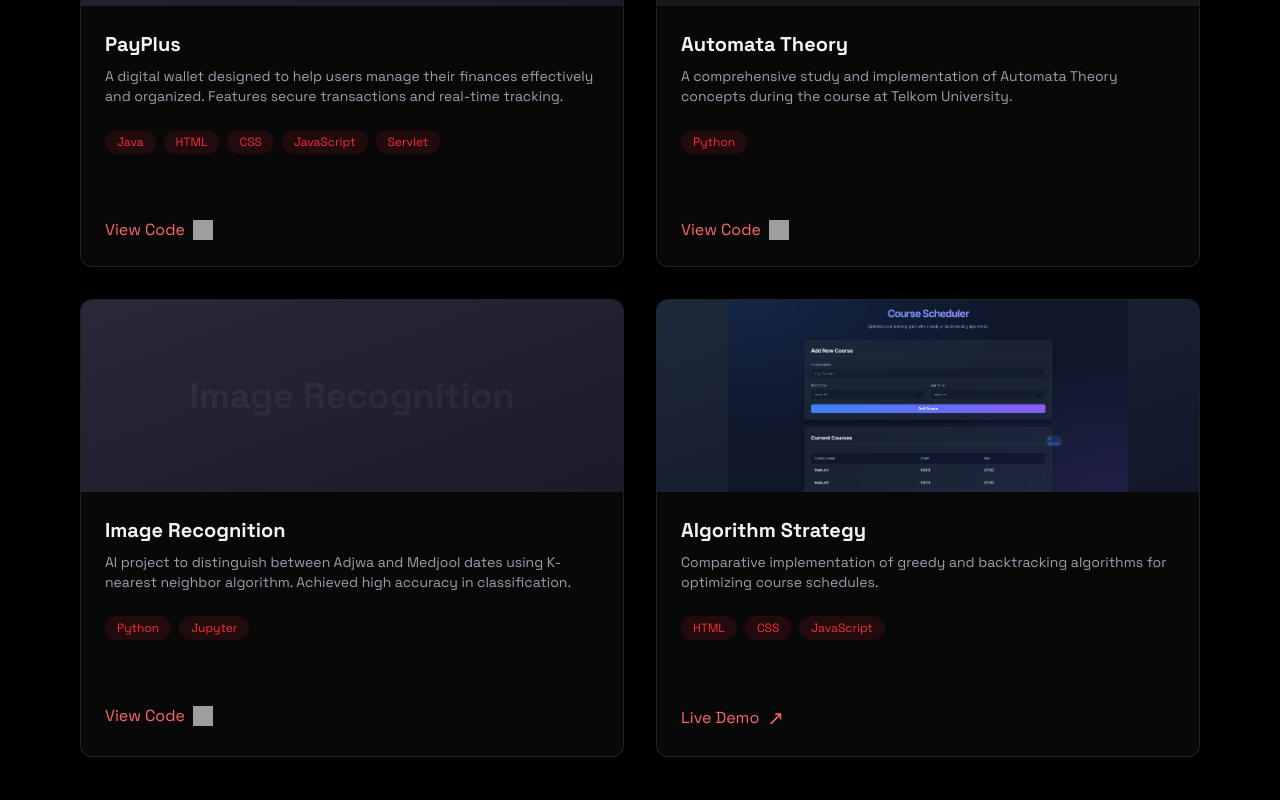
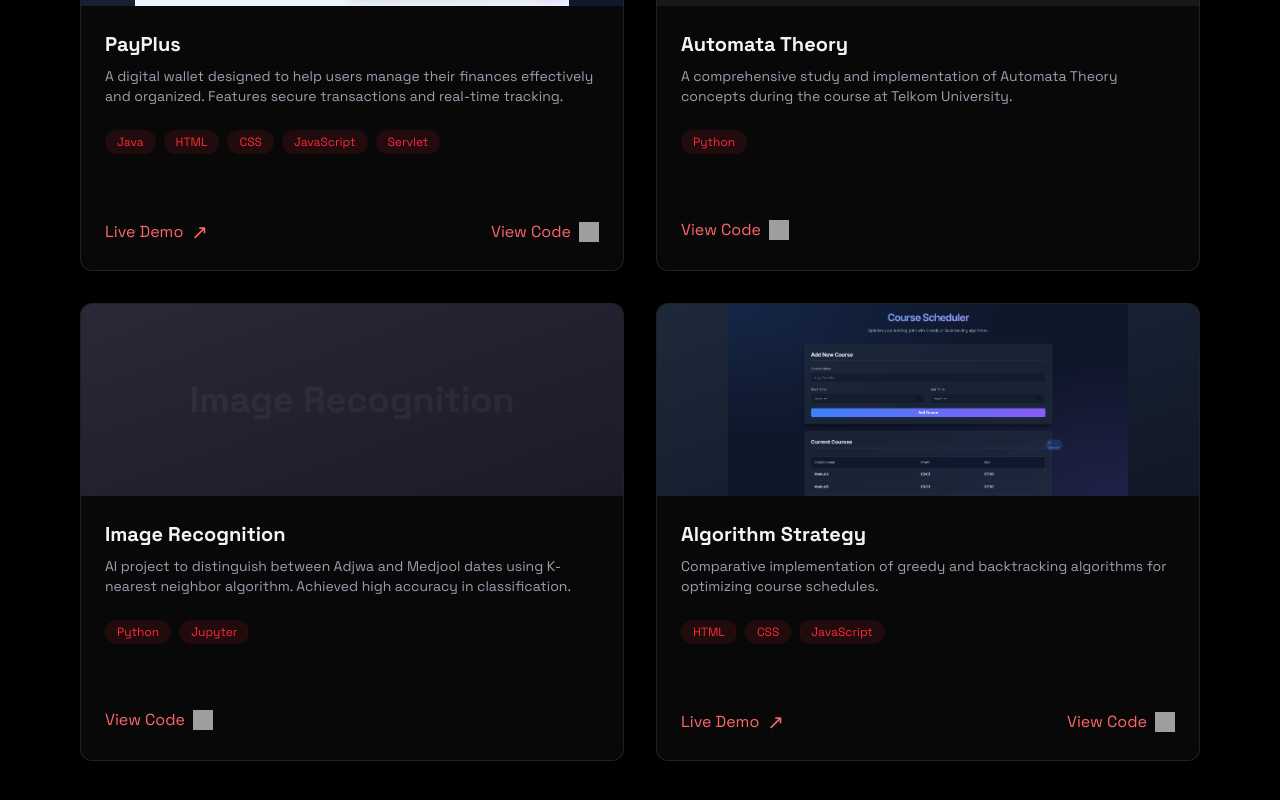
Before and after one commit to ZaidaanRandih/Zaidaan-Portofolio, a React (Vite) app: page / in a window 1280 px wide. Shown: the part 2571-3371 px from the top of the page. Built offline with nearby package versions, Linux system fonts and the light colour scheme; grey boxes are pictures that could not be loaded.

Commit message:
feat: implement Projects section with project data and preview images

```diff
--- a/src/components/sections/Projects.jsx
+++ b/src/components/sections/Projects.jsx
@@ -1,13 +1,15 @@
 import { RevealOnScroll } from '../RevealOnScroll'
 import tubesSaImg from '../../assets/TubesSA.png'
 import TBAImg from '../../assets/TBA.png'
+import payplusImg from '../../assets/payplus.png'
 const projects = [
     {
         title: "PayPlus",
         description: "A digital wallet designed to help users manage their finances effectively and organized. Features secure transactions and real-time tracking.",
         tags: ["Java", "HTML", "CSS", "JavaScript", "Servlet"],
+        img: payplusImg,
         links: {
-            // demo: "#", // Add demo link if available
+            demo: "https://thepayplus.github.io/PayPlus_FE/",
             github: "https://github.com/ZaidaanRandih/PayPlus",
         },
     },
@@ -35,6 +37,7 @@ const projects = [
         img: tubesSaImg,
         links: {
             demo: "https://tubes-sa-chi.vercel.app/",
+            github: "https://github.com/ZaidaanRandih/Greedy-Method-or-Backtracking-Method",
         },
     },
 ];
```
Also changed, not shown: src/assets/payplus.png (added).
